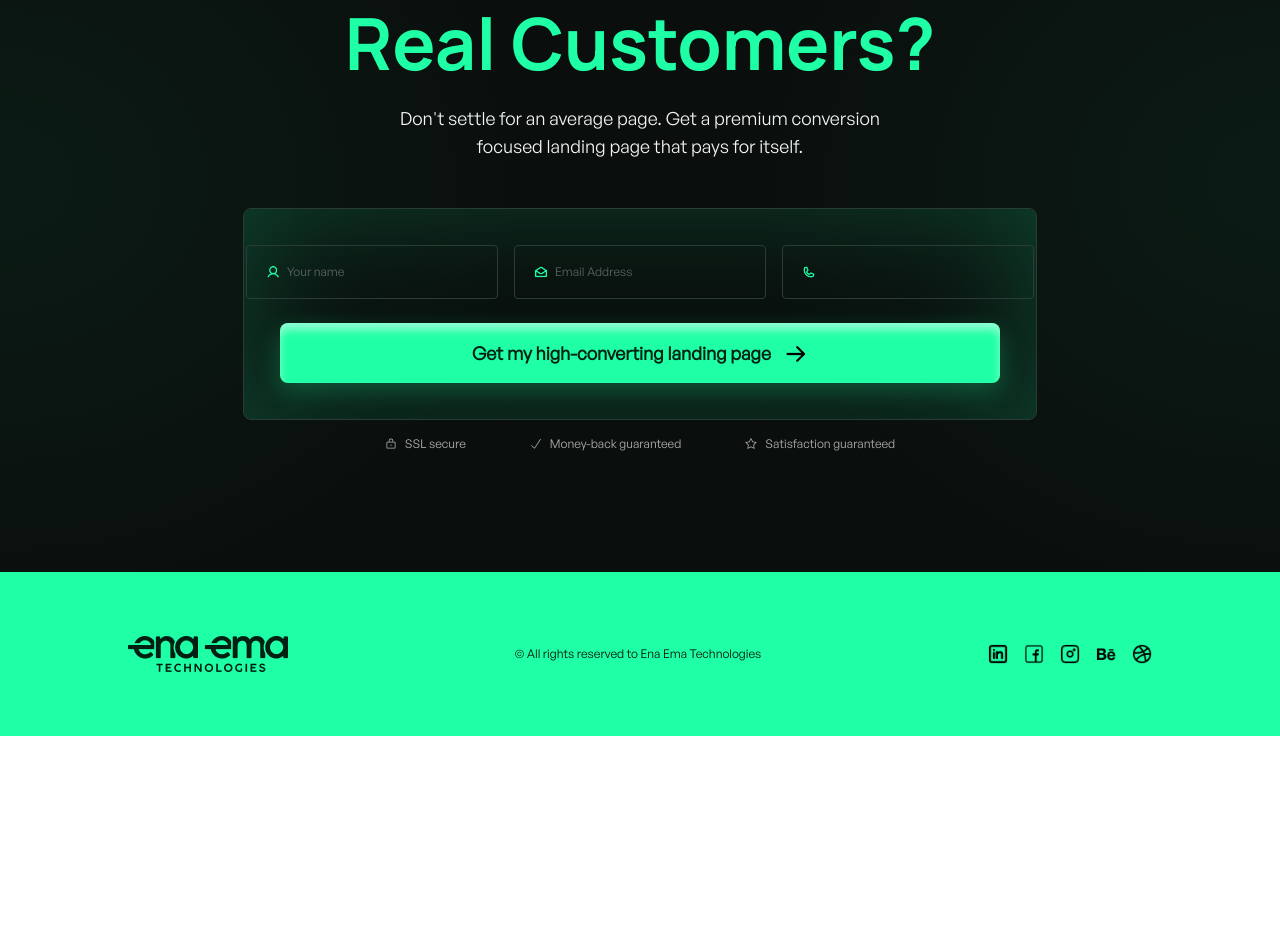
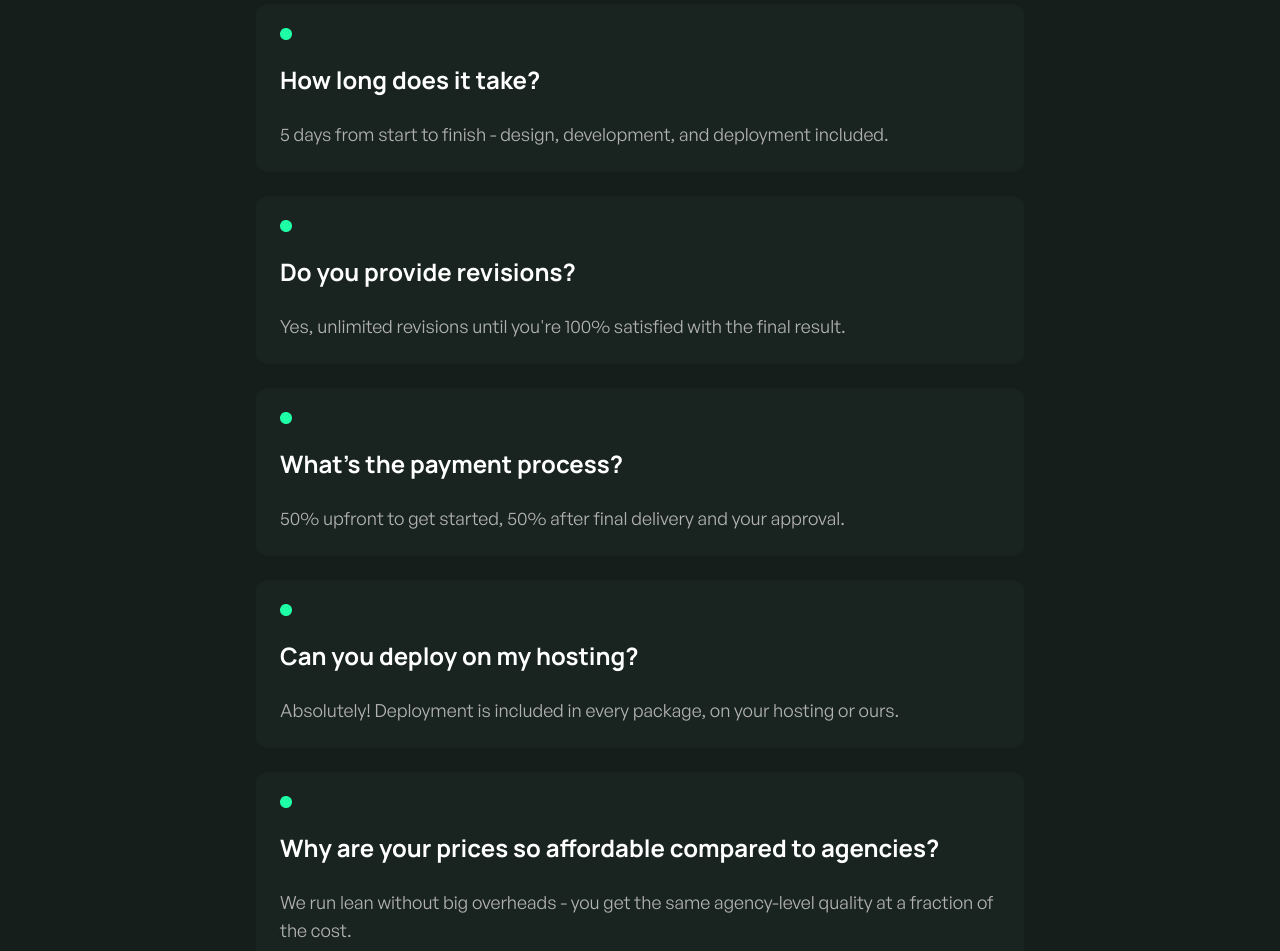
Before and after one commit to ei-shadi/Ena_Ema_Technologies, a Next.js app: page / in a window 1280 px wide. Shown: the part 1841-2792 px from the top of the page. Before the commit the page ends 2577 px from the top, so only its background shows below. Built offline with nearby package versions, Linux system fonts and the light colour scheme.

Commit message:
Got Questions Section Completed

```diff
--- a/src/app/page.js
+++ b/src/app/page.js
@@ -1,3 +1,4 @@
+import GotQuestion from "@/components/GotQuestion";
 import Hero from "@/components/Hero";
 import ReadyToTurn from "@/components/ReadyToTurn";
 import WhyBusiness from "@/components/WhyBusiness";
@@ -31,10 +32,12 @@ const Home = () => {
       <section></section>
 
       {/* Got Questions Section */}
-      <section></section>
+      <section className="py-16 lg:py-[120px] bg-[#151E1B]">
+    <GotQuestion />
+      </section>
 
       {/* Ready To Turn Section */}
-      <section className="">
+      <section>
         <ReadyToTurn />
       </section>
     </main>
--- /dev/null
+++ b/src/components/GotQuestion.jsx
@@ -0,0 +1,56 @@
+import Image from "next/image";
+import Dot from "../../public/assets/icons/Ellipse 5.png"
+
+const GotQuestion = () => {
+  return (
+    <section>
+      <h1 className="pb-12 w-[90%] mx-auto text-[34px] text-white text-center lg:text-5xl font-medium font-manrope">Got Questions <span className="text-[#1FFFA5]">?</span> We’ve Got The Answers</h1>
+
+      {/* Answer Container */}
+      <div className=" w-[90%] md:w-[80%] lg:w-[60%] mx-auto flex flex-col gap-6">
+
+        {/* Answer-1 */}
+        <div className="p-6 bg-[#192420] rounded-xl ">
+          <Image src={Dot} alt="Dot" width={12} />
+          <h4 className="font-manrope text-white text-2xl font-bold py-6">How long does it take?</h4>
+          <p className="text-[#B2B2B2] text-sm md:text-lg w-[313px] md:w-[568px] lg:w-full">5 days from start to finish - design, development, and deployment included.</p>
+        </div>
+
+
+        {/* Answer-2 */}
+        <div className="p-6 bg-[#192420] rounded-xl ">
+          <Image src={Dot} alt="Dot" width={12} />
+          <h4 className="font-manrope text-white text-2xl font-bold py-6">Do you provide revisions?</h4>
+          <p className="text-[#B2B2B2] text-sm md:text-lg w-[313px] md:w-[568px] lg:w-full">Yes, unlimited revisions until you're 100% satisfied with the final result.</p>
+        </div>
+
+
+        {/* Answer-3 */}
+        <div className="p-6 bg-[#192420] rounded-xl ">
+          <Image src={Dot} alt="Dot" width={12} />
+          <h4 className="font-manrope text-white text-2xl font-bold py-6">What's the payment process?</h4>
+          <p className="text-[#B2B2B2] text-sm md:text-lg w-[313px] md:w-[568px] lg:w-full">50% upfront to get started, 50% after final delivery and your approval.</p>
+        </div>
+
+
+        {/* Answer-4 */}
+        <div className="p-6 bg-[#192420] rounded-xl ">
+          <Image src={Dot} alt="Dot" width={12} />
+          <h4 className="font-manrope text-white text-2xl font-bold py-6">Can you deploy on my hosting?</h4>
+          <p className="text-[#B2B2B2] text-sm md:text-lg w-[313px] md:w-[568px] lg:w-full">Absolutely! Deployment is included in every package, on your hosting or ours.</p>
+        </div>
+
+
+        {/* Answer-5 */}
+        <div className="p-6 bg-[#192420] rounded-xl ">
+          <Image src={Dot} alt="Dot" width={12} />
+          <h4 className="font-manrope text-white text-2xl font-bold py-6">Why are your prices so affordable compared to agencies?</h4>
+          <p className="text-[#B2B2B2] text-sm md:text-lg w-[313px] md:w-[568px] lg:w-full">We run lean without big overheads - you get the same agency-level quality at a fraction of the cost.</p>
+        </div>
+      </div>
+
+    </section>
+  );
+};
+
+export default GotQuestion;
--- a/src/components/WhyBusiness.jsx
+++ b/src/components/WhyBusiness.jsx
@@ -28,7 +28,7 @@ const WhyBusiness = () => {
           {/* Text Container */}
           <div className="text-left">
             <h4 className="text-lg font-medium font-manrope text-[#F5F5F5] pt-9 pb-3">Proven Conversion Framework</h4>
-            <p className="text-sm md:text-xs lg:text-sm text-[#B2B2B2]">Designs based on 100+ tested layouts that actually convert visitors into customers.</p>
+            <p className="text-sm md:text-xs lg:text-sm text-[#B2B2B2] md:w-[152px] lg:w-[328px]">Designs based on 100+ tested layouts that actually convert visitors into customers.</p>
           </div>
         </div>
         {/* Card-2 */}
@@ -38,7 +38,7 @@ const WhyBusiness = () => {
           {/* Text Container */}
           <div className="text-left">
             <h4 className="text-lg font-medium font-manrope text-[#F5F5F5] pt-9 pb-3">Agency Level Design</h4>
-            <p className="text-sm md:text-xs lg:text-sm text-[#B2B2B2]">Modern, premium, and tailored for your brand - without the agency price tag.</p>
+            <p className="text-sm md:text-xs lg:text-sm text-[#B2B2B2] md:w-[152px] lg:w-[328px]">Modern, premium, and tailored for your brand - without the agency price tag.</p>
           </div>
         </div>
         {/* Card-3 */}
@@ -48,7 +48,7 @@ const WhyBusiness = () => {
           {/* Text Container */}
           <div className="text-left">
             <h4 className="text-lg font-medium font-manrope text-[#F5F5F5] pt-9 pb-3">5-day Guaranteed Delivery</h4>
-            <p className="text-sm md:text-xs lg:text-sm text-[#B2B2B2]">With a highly professional team, we deliver on time, everytime.</p>
+            <p className="text-sm md:text-xs lg:text-sm text-[#B2B2B2] md:w-[152px] lg:w-[328px]">With a highly professional team, we deliver on time, everytime.</p>
           </div>
         </div>
         {/* Card-4 */}
@@ -58,7 +58,7 @@ const WhyBusiness = () => {
           {/* Text Container */}
           <div className="text-left">
             <h4 className="text-lg font-medium font-manrope text-[#F5F5F5] pt-9 pb-3">Transparent Pricing</h4>
-            <p className="text-sm md:text-xs lg:text-sm text-[#B2B2B2]">No hidden fees, just clear value. What you see is what you pay.</p>
+            <p className="text-sm md:text-xs lg:text-sm text-[#B2B2B2] md:w-[152px] lg:w-[328px]">No hidden fees, just clear value. What you see is what you pay.</p>
           </div>
         </div>
         {/* Card-5 */}
@@ -68,7 +68,7 @@ const WhyBusiness = () => {
           {/* Text Container */}
           <div className="text-left">
             <h4 className="text-lg font-medium font-manrope text-[#F5F5F5] pt-9 pb-3">Revisions Until You're Happy</h4>
-            <p className="text-sm md:text-xs lg:text-sm text-[#B2B2B2]">We keep working until it's right. Your satisfaction is guaranteed.</p>
+            <p className="text-sm md:text-xs lg:text-sm text-[#B2B2B2] md:w-[152px] lg:w-[328px]">We keep working until it's right. Your satisfaction is guaranteed.</p>
           </div>
         </div>
         {/* Card-6 */}
@@ -78,7 +78,7 @@ const WhyBusiness = () => {
           {/* Text Container */}
           <div className="text-left">
             <h4 className="text-lg font-medium font-manrope text-[#F5F5F5] pt-9 pb-3">Results That Speak</h4>
-            <p className="text-sm md:text-xs lg:text-sm text-[#B2B2B2]">Our pages consistently outperform industry averages for conversions.</p>
+            <p className="text-sm md:text-xs lg:text-sm text-[#B2B2B2] md:w-[152px] lg:w-[328px]">Our pages consistently outperform industry averages for conversions.</p>
           </div>
         </div>
       </div>
```
Also changed, not shown: public/assets/icons/Ellipse 5.png (added).
